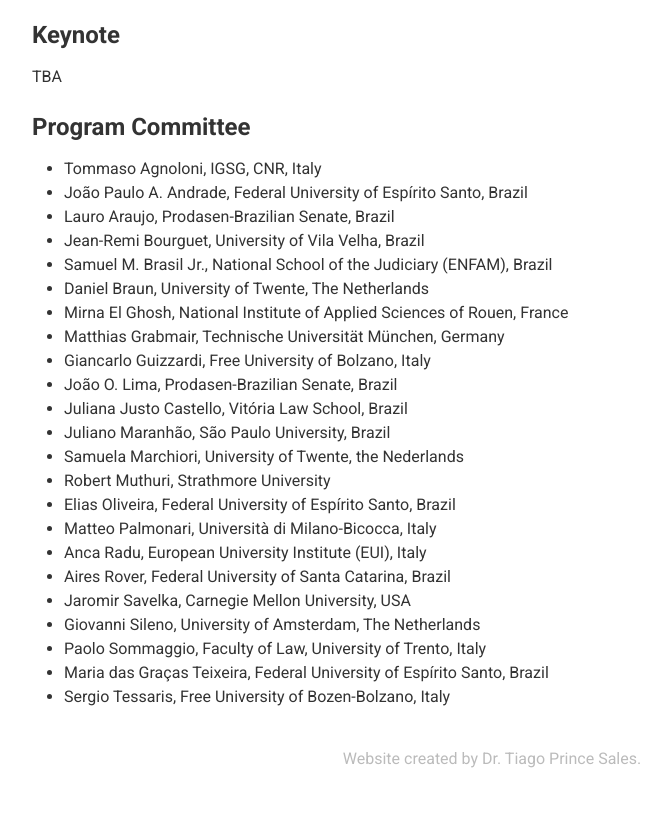
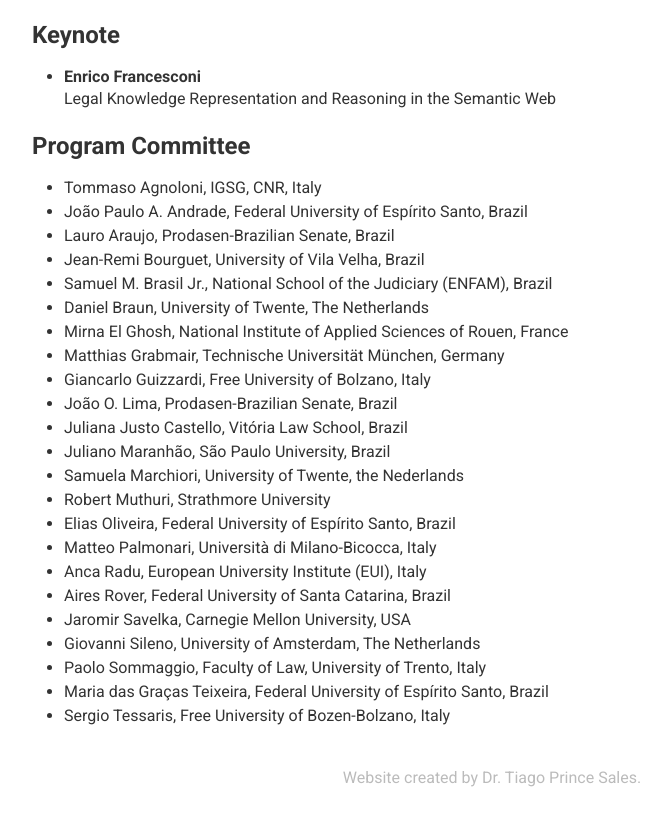
Before and after one commit to jusmod2022/jusmod2022.github.io, a Gatsby site: page / in a window 1280 px wide. Shown: the part 2627-3452 px from the top of the page, without its empty margins (148-819 px from the left). Built offline with nearby package versions, Linux system fonts and the light colour scheme; Gatsby itself is replaced by a stand-in of ours.

Commit message:
keynote update

```diff
--- a/src/pages/index.js
+++ b/src/pages/index.js
@@ -140,9 +140,12 @@ export default function Home() {
           </ul>
 
           <h3>Keynote</h3>
-          <p>
-          TBA
-          </p>
+
+          <ul>
+            <li><b>Enrico Francesconi</b></li>
+            Legal Knowledge Representation and Reasoning in the Semantic Web
+          </ul>
+
 
           <h3>Program Committee</h3>
           <ul>
```
